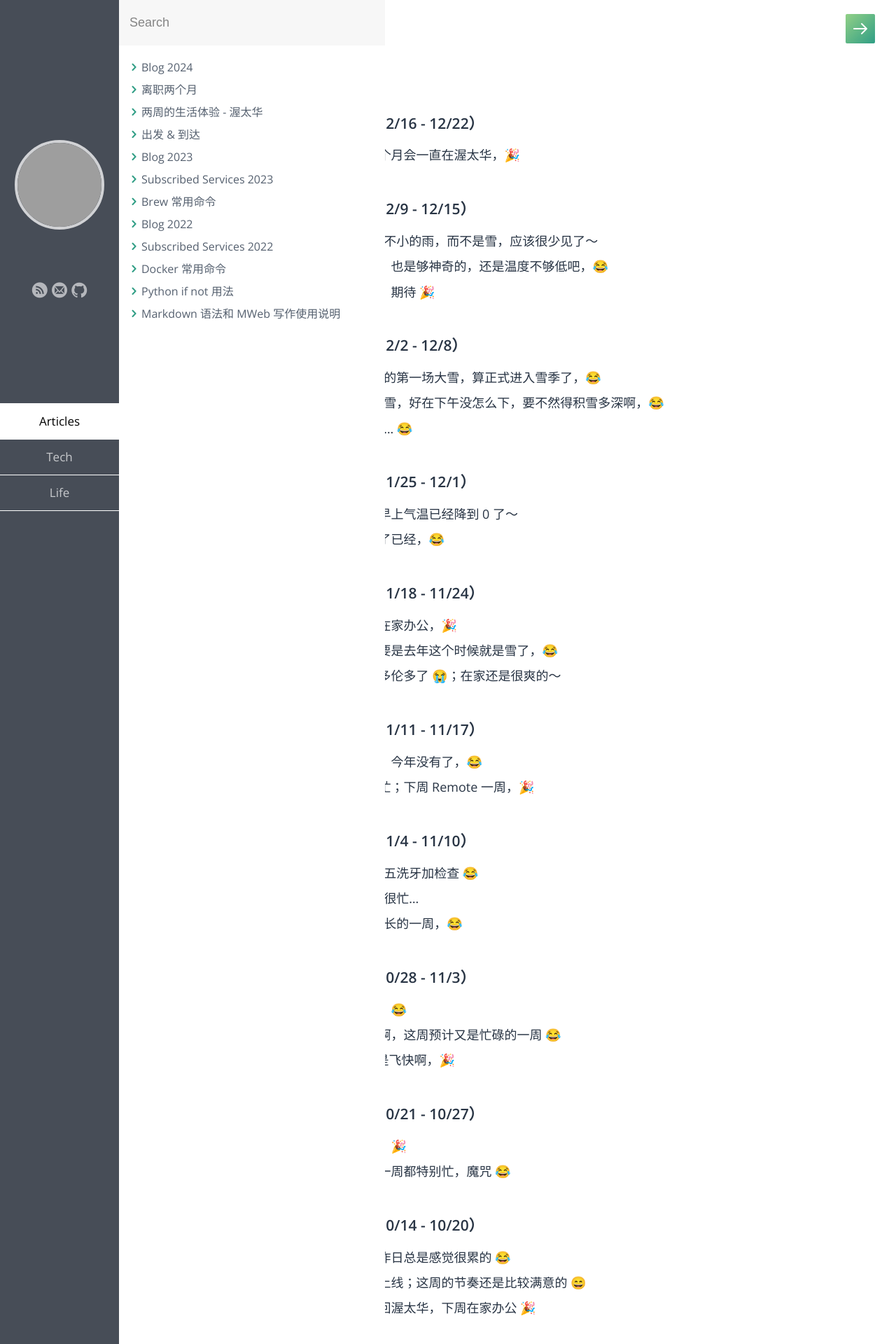
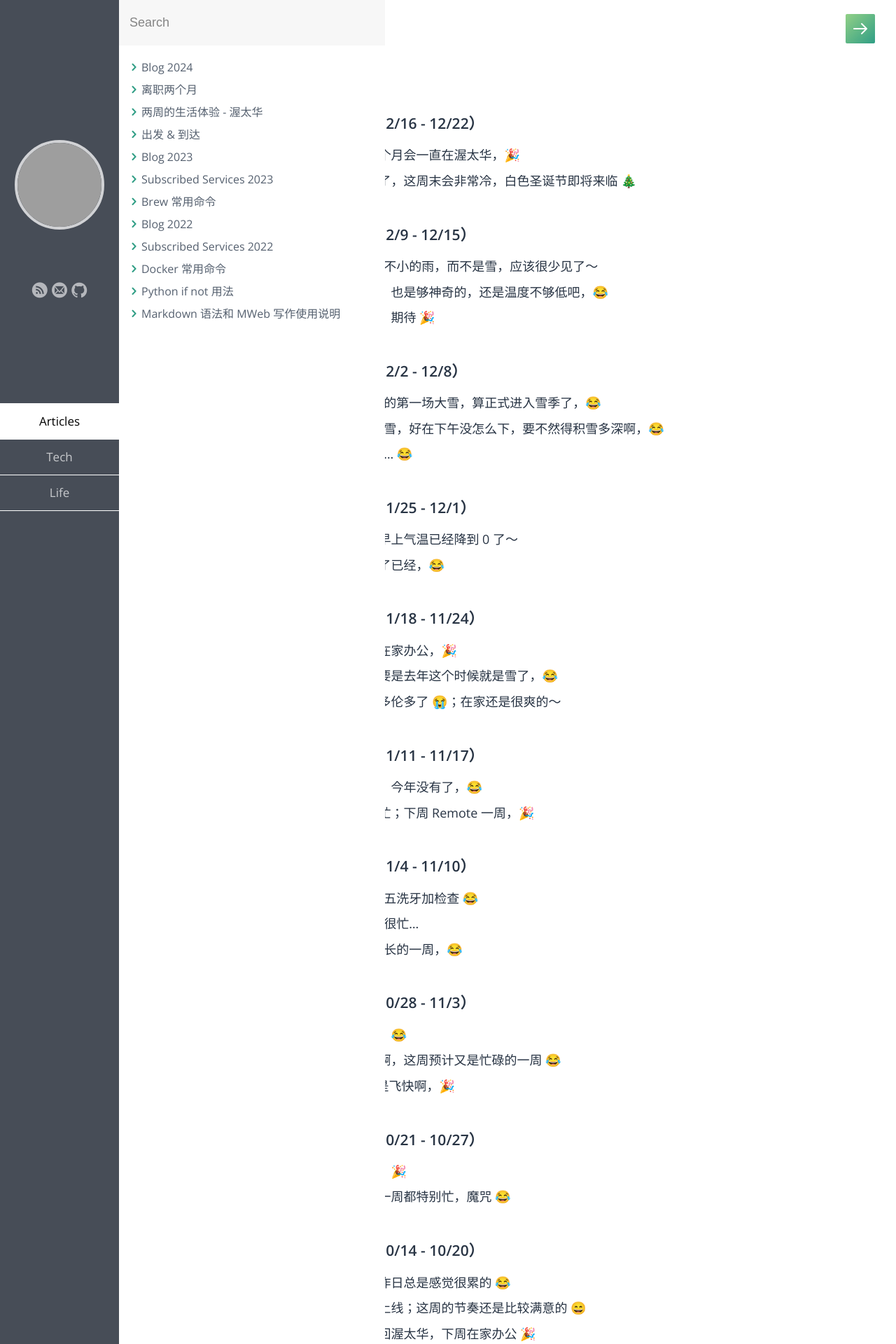
Before and after one commit to samxupeiran/samxupeiran.github.io, a Jekyll site: the page built from _posts/life/2024-01-02-my-blog.md, in a window 1280 px wide. Shown: the top 1920 px of the page at 70% size. Built offline with Jekyll 4.4.1, drawn with Linux system fonts in a browser that asks for light colours; some web fonts are replaced; grey boxes are pictures that could not be loaded.

Commit message:
feat: add weekly blog 12/18

```diff
--- a/_posts/life/2024-01-02-my-blog.md
+++ b/_posts/life/2024-01-02-my-blog.md
@@ -8,6 +8,7 @@ tags: Blog
 
 - ### 2024 年 12 月 第 3 周（12/16 - 12/22）
      - 12/16 周末冷的不行；这个月会一直在渥太华，🎉
+     - 12/18 今天中午开始下雪了，这周末会非常冷，白色圣诞节即将来临 🎄
 
 - ### 2024 年 12 月 第 2 周（12/9 - 12/15）
      - 12/9 今天早晨竟然下起了不小的雨，而不是雪，应该很少见了～
```
